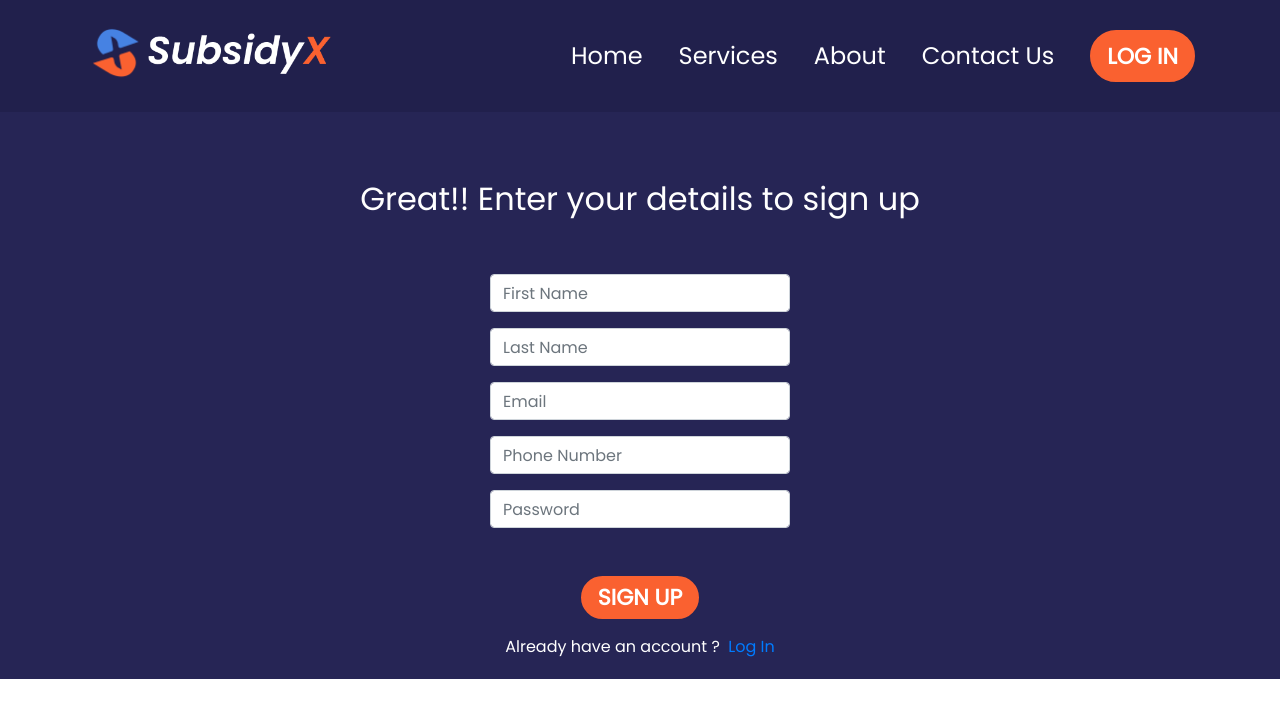
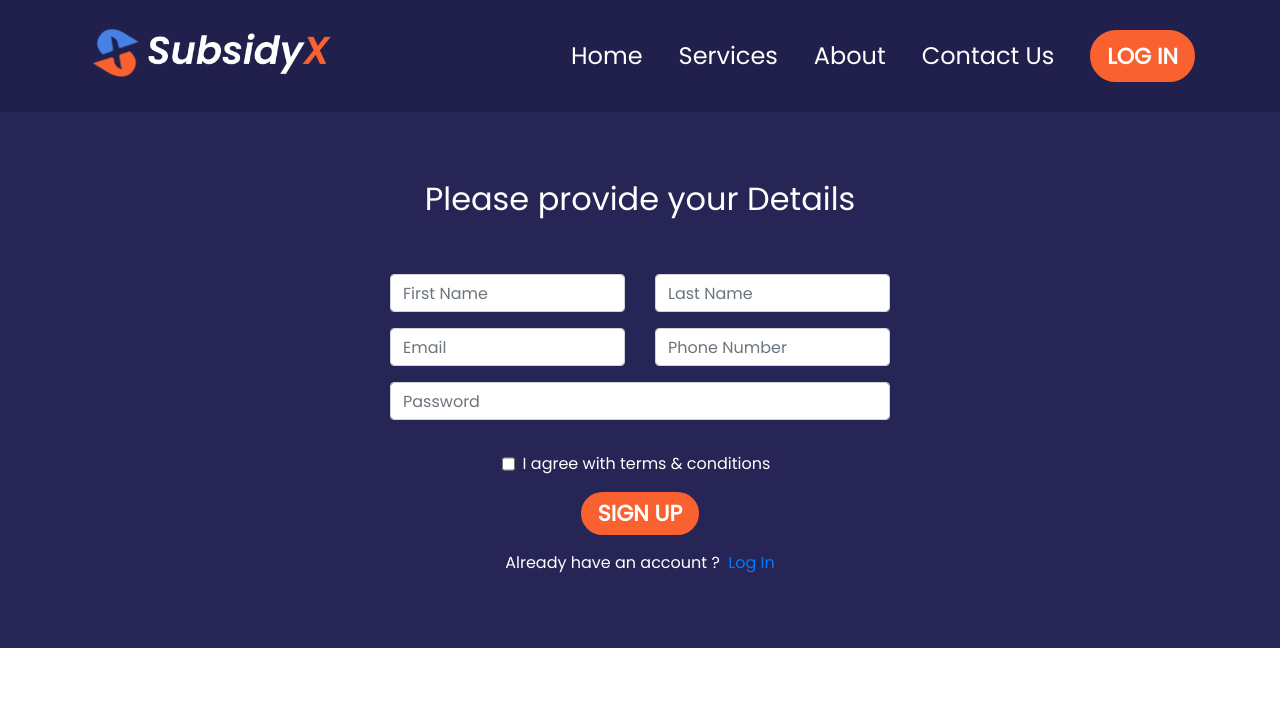
Before and after one commit to Manas-15/subsidyX_marketing_frontend, a Next.js app: page /signup in a window 1280 px wide. Shown: the top 718 px of the page. Built offline with nearby package versions, Linux system fonts and the light colour scheme.

Commit message:
modified all report screen on behalf of report

```diff
--- a/layouts/Baseof.js
+++ b/layouts/Baseof.js
@@ -27,7 +27,7 @@ const Base = ({
   const alert = useSelector((state) => state.alert);
   const allReportLists = useSelector((state) => state?.report);
 
-  console.log(allReportLists?.allReports?.result?.length);
+  // console.log(allReportLists?.allReports?.result?.length);
 
   useEffect(() => {
     dispatch(alertActions.clear());
@@ -45,7 +45,7 @@ const Base = ({
   };
 
   const manas = (message) => {
-    console.log(message);
+    // console.log(message);
   };
 
   return (
--- a/layouts/partials/Header.js
+++ b/layouts/partials/Header.js
@@ -37,7 +37,7 @@ const Header = () => {
           router?.pathname !== "/report/all-report-list" &&
           router?.pathname !== "/payment" ? (
             <a href={base_url} className="navbar-brand">
-              {console.log("1111111111111111111111111111111111111")}
+              {/* {console.log("1111111111111111111111111111111111111")} */}
               <figure>
                 <img className="logo" src="/images/logo.png" alt="" />
                 <img src="/images/logo-text.png" alt="" />
@@ -52,7 +52,7 @@ const Header = () => {
                     : "visible",
               }}
             >
-              {console.log("22222222222222222222222222222")}
+              {/* {console.log("22222222222222222222222222222")} */}
 
               <a href={base_url} className="navbar-brand">
                 <figure>
--- a/pages/signup.js
+++ b/pages/signup.js
@@ -72,11 +72,12 @@ const Signup = ({ data }) => {
               <Form onSubmit={(e) => handleSignup(e)}>
                 <div className="d-flex justify-content-center mt-5 mb-5">
                   <h2 className="fw-bold text-white">
-                    Great!! Enter your details to sign up
+                    Please provide your Details
                   </h2>
                 </div>
-                <div style={{ margin: "auto", width: "300px" }}>
-                  <div className="form-floating mb-3">
+                <div style={{ margin: "auto", width: "500px" }}>
+                  <div className="row">
+                    <div className="form-floating mb-3 col-sm-6">
                       <input
                         type="text"
                         name="firstName"
@@ -86,7 +87,7 @@ const Signup = ({ data }) => {
                         placeholder="First Name"
                       />
                     </div>
-                  <div className="form-floating mb-3">
+                    <div className="form-floating mb-3  col-sm-6">
                       <input
                         type="text"
                         name="lastName"
@@ -96,7 +97,9 @@ const Signup = ({ data }) => {
                         placeholder="Last Name"
                       />
                     </div>
-                  <div className="form-floating mb-3">
+                  </div>
+                  <div className="row">
+                    <div className="form-floating mb-3 col-sm-6">
                       <input
                         type="email"
                         name="email"
@@ -106,7 +109,7 @@ const Signup = ({ data }) => {
                         placeholder="Email"
                       />
                     </div>
-                  <div className="form-floating mb-3">
+                    <div className="form-floating mb-3 col-sm-6">
                       <input
                         type="number"
                         name="number"
@@ -116,7 +119,9 @@ const Signup = ({ data }) => {
                         placeholder="Phone Number"
                       />
                     </div>
-                  <div className="form-floating mb-3">
+                  </div>
+                  <div className="row">
+                    <div className="form-floating mb-3 col-sm-12">
                       <input
                         type="password"
                         name="password"
@@ -126,8 +131,24 @@ const Signup = ({ data }) => {
                         placeholder="Password"
                       />
                     </div>
+                  </div>
 
-                  <div className="mt-5 d-flex justify-content-center">
+                  <div className="my-3 d-flex justify-content-center">
+                    <input
+                      type="checkbox"
+                      onChange={(e) => console.log(e.target.checked)}
+                    />
+                    <Link
+                      href="https://www.lipsum.com/"
+                      rel="noopener noreferrer"
+                      target="_blank"
+                      className="text-white mx-2"
+                    >
+                      I agree with terms & conditions
+                    </Link>
+                  </div>
+
+                  <div className=" d-flex justify-content-center">
                     <button
                       type="submit"
                       className="btn btn-primary log_btn"
```
Also changed, not shown: pages/login.js (+32 -2 lines), pages/questions-after-eligible.js (+68 -8 lines), pages/report/all-report-list.js. Lines whose indentation alone changed are shown as unchanged.
